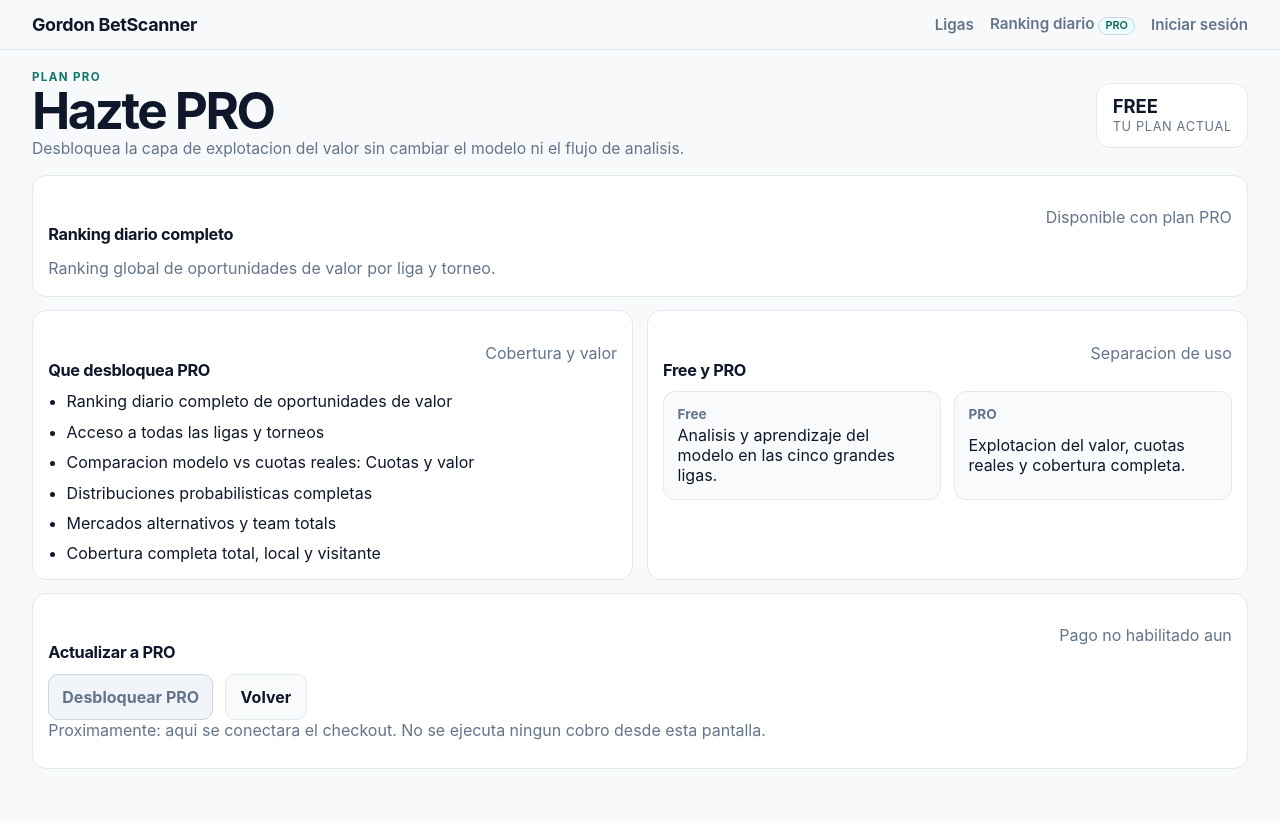
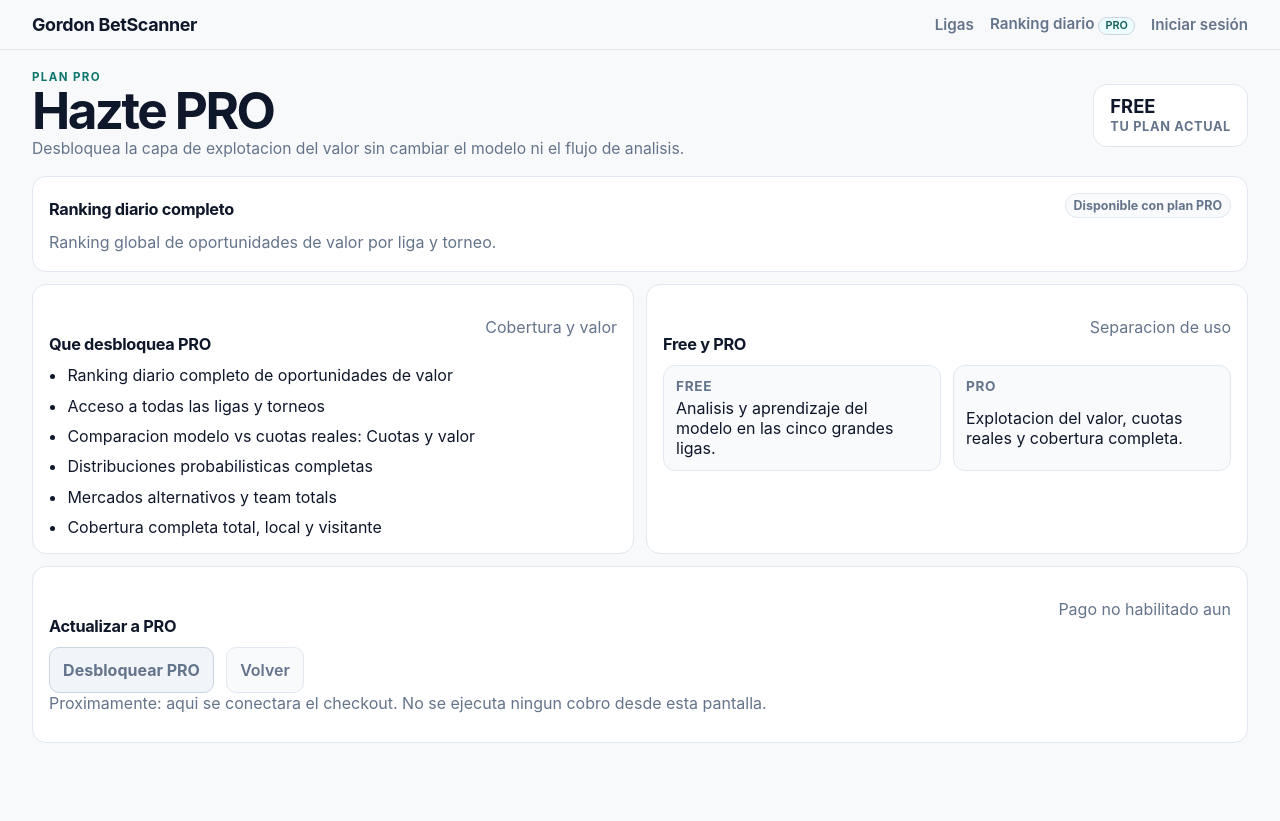
Before and after one commit to pablo-deabajo-plans/web, a FastAPI app: page /upgrade in a window 1280 px wide. After the commit the page ends 743 px from the top, so only its background shows below. Run offline with FastAPI, Linux system fonts and the light colour scheme; parts of the project's set-up code (start-up, migrations or seed data) failed here and were passed over; some libraries are stand-ins or nearby versions.

Commit message:
cambios de html y css

```diff
--- a/backend/app/web/static/style.css
+++ b/backend/app/web/static/style.css
@@ -13,6 +13,13 @@
   --positive: #15803d;
   --warning: #b45309;
   --mono: "JetBrains Mono", "SFMono-Regular", Consolas, "Liberation Mono", Menlo, monospace;
+  --space-xs: 0.25rem;
+  --space-sm: 0.5rem;
+  --space-md: 0.75rem;
+  --space-lg: 1rem;
+  --space-xl: 1.25rem;
+  --radius-card: 14px;
+  --radius-control: 10px;
 }
 
 * { box-sizing: border-box; }
@@ -78,31 +85,31 @@ a { color: inherit; text-decoration: none; }
   display: flex;
   justify-content: space-between;
   align-items: end;
-  gap: 1.5rem;
-  margin-bottom: 0.9rem;
+  gap: var(--space-xl);
+  margin-bottom: var(--space-lg);
 }
 
 .hero-copy-block {
   display: grid;
-  gap: 0.55rem;
+  gap: var(--space-sm);
   max-width: 880px;
 }
 
 .hero-meta {
   display: flex;
-  gap: 0.75rem;
+  gap: var(--space-md);
   flex-wrap: wrap;
   justify-content: flex-end;
 }
 
 .hero-stat {
   min-width: 132px;
-  padding: 0.8rem 0.95rem;
+  padding: var(--space-md) var(--space-lg);
   border: 1px solid var(--line);
-  border-radius: 14px;
+  border-radius: var(--radius-card);
   background: var(--surface);
   display: grid;
-  gap: 0.22rem;
+  gap: var(--space-xs);
 }
 
 .hero-stat strong {
@@ -239,12 +244,33 @@ h3 {
 
 .locked-note {
   display: block;
-  margin-top: 0.8rem;
-  padding: 0.8rem 0.9rem;
+  margin-top: var(--space-md);
+  padding: var(--space-md) var(--space-lg);
   border: 1px solid var(--line);
-  border-radius: 10px;
+  border-radius: var(--radius-control);
   background: var(--surface-2);
   font-weight: 600;
+}
+
+.pro-state-label {
+  display: inline-flex;
+  justify-self: end;
+  align-items: center;
+  width: fit-content;
+  margin-left: auto;
+  padding: var(--space-xs) var(--space-sm);
+  border: 1px solid var(--line);
+  border-radius: 999px;
+  background: var(--surface-2);
+  color: var(--muted);
+  font-size: 0.78rem;
+  font-weight: 700;
+}
+
+.pro-state-label:hover,
+.pro-state-label:focus-visible {
+  border-color: var(--line-strong);
+  color: var(--text);
 }
 
 .locked-note-link:hover,
@@ -306,15 +332,34 @@ h3 {
 
 label {
   display: grid;
-  gap: 0.35rem;
+  gap: var(--space-xs);
   font-size: 0.92rem;
 }
 
-label span {
+.text-meta,
+.text-label,
+label span,
+.hero-stat span,
+thead th {
   color: var(--muted);
-  font-size: 0.72rem;
   text-transform: uppercase;
   letter-spacing: 0.05em;
+  font-weight: 700;
+}
+
+.text-meta,
+.hero-stat span,
+thead th {
+  font-size: 0.8rem;
+}
+
+.text-label,
+label span {
+  font-size: 0.72rem;
+}
+
+.text-value {
+  color: var(--text);
   font-weight: 700;
 }
 
@@ -322,10 +367,10 @@ input,
 select,
 button {
   width: 100%;
-  border-radius: 10px;
+  border-radius: var(--radius-control);
   border: 1px solid var(--line);
   background: #fff;
-  padding: 0.74rem 0.82rem;
+  padding: var(--space-md) 0.82rem;
   font: inherit;
   color: var(--text);
 }
@@ -336,7 +381,7 @@ button,
   display: inline-flex;
   align-items: center;
   justify-content: center;
-  gap: 0.35rem;
+  gap: var(--space-xs);
   font-weight: 700;
   transition: background-color 120ms ease, border-color 120ms ease, color 120ms ease;
 }
@@ -367,11 +412,12 @@ button:focus-visible {
 }
 
 .button-secondary {
-  padding: 0.68rem 0.9rem;
+  padding: 0.64rem 0.82rem;
   background: var(--surface-2);
   border: 1px solid var(--line);
-  border-radius: 10px;
-  color: var(--text);
+  border-radius: var(--radius-control);
+  color: var(--muted);
+  font-weight: 600;
 }
 
 .button-secondary:hover,
@@ -393,8 +439,8 @@ button:focus-visible {
   display: flex;
   justify-content: space-between;
   align-items: end;
-  gap: 1rem;
-  margin-bottom: 0.8rem;
+  gap: var(--space-lg);
+  margin-bottom: var(--space-md);
 }
 
 .league-grid,
@@ -402,7 +448,7 @@ button:focus-visible {
 .panel-grid,
 .stat-grid {
   display: grid;
-  gap: 0.85rem;
+  gap: var(--space-md);
 }
 
 .league-grid {
@@ -426,7 +472,7 @@ button:focus-visible {
 .empty-card,
 .stat-card,
 .panel {
-  padding: 0.95rem;
+  padding: var(--space-lg);
 }
 
 .mini-kicker {
@@ -547,33 +590,37 @@ tbody tr:last-child td {
 
 .tabs {
   display: flex;
-  gap: 0.6rem;
+  gap: var(--space-sm);
   flex-wrap: wrap;
+  padding-block: var(--space-xs);
 }
 
 .tab-link {
-  padding: 0.72rem 1rem;
+  padding: 0.68rem var(--space-lg);
   border: 1px solid var(--line);
   border-radius: 999px;
   background: var(--surface);
+  color: var(--muted);
+  font-weight: 600;
 }
 
 .tab-link.is-active {
-  background: var(--accent);
-  color: white;
-  border-color: var(--accent);
+  background: var(--surface);
+  color: var(--text);
+  border-color: var(--line-strong);
+  font-weight: 800;
 }
 
 .mini-grid {
   display: grid;
   grid-template-columns: repeat(2, minmax(0, 1fr));
-  gap: 0.8rem;
+  gap: var(--space-md);
 }
 
 .mini-grid div {
   display: grid;
-  gap: 0.2rem;
-  padding: 0.85rem;
+  gap: var(--space-xs);
+  padding: var(--space-md);
   border-radius: 12px;
   background: var(--surface-2);
   border: 1px solid var(--line);
--- a/backend/app/web/templates/login.html
+++ b/backend/app/web/templates/login.html
@@ -2,11 +2,11 @@
 {% block title %}Iniciar sesión | Gordon BetScanner{% endblock %}
 {% block content %}
 <section class="section auth-panel">
-  <article class="panel">
-    <div class="panel-head">
+  <article class="card panel">
+    <header class="panel-head">
       <h3>Iniciar sesión</h3>
       <p>Acceso por correo y contraseña</p>
-    </div>
+    </header>
     {% if error %}<p class="form-error">{{ error }}</p>{% endif %}
     <form method="post" class="account-form">
       <label>
--- a/backend/app/web/templates/register.html
+++ b/backend/app/web/templates/register.html
@@ -2,11 +2,11 @@
 {% block title %}Registro | Gordon BetScanner{% endblock %}
 {% block content %}
 <section class="section auth-panel">
-  <article class="panel">
-    <div class="panel-head">
+  <article class="card panel">
+    <header class="panel-head">
       <h3>Crear cuenta</h3>
       <p>Plan free por defecto</p>
-    </div>
+    </header>
     {% if error %}<p class="form-error">{{ error }}</p>{% endif %}
     <form method="post" class="account-form">
       <label>
--- a/backend/app/web/templates/upgrade.html
+++ b/backend/app/web/templates/upgrade.html
@@ -2,11 +2,11 @@
 {% block title %}Hazte PRO | Gordon BetScanner{% endblock %}
 {% block content %}
 <section class="hero upgrade-hero">
-  <div>
+  <header>
     <p class="eyebrow">Plan PRO</p>
     <h1>Hazte PRO</h1>
     <p class="hero-copy">Desbloquea la capa de explotacion del valor sin cambiar el modelo ni el flujo de analisis.</p>
-  </div>
+  </header>
   <div class="hero-meta">
     <div class="hero-stat">
       <strong>{{ plan_access.plan|upper }}</strong>
@@ -16,19 +16,19 @@
 </section>
 
 <section class="section panel-grid">
-  <article class="panel panel-span">
-    <div class="panel-head">
+  <article class="card panel panel-span">
+    <header class="panel-head">
       <h3>{{ feature.label }}</h3>
-      <p>Disponible con plan PRO</p>
-    </div>
+      <a class="pro-state-label" href="/upgrade?feature={{ feature_key }}">Disponible con plan PRO</a>
+    </header>
     <p class="upgrade-copy">{{ feature.description }}</p>
   </article>
 
-  <article class="panel">
-    <div class="panel-head">
+  <article class="card panel">
+    <header class="panel-head">
       <h3>Que desbloquea PRO</h3>
       <p>Cobertura y valor</p>
-    </div>
+    </header>
     <ul class="upgrade-list">
       <li>Ranking diario completo de oportunidades de valor</li>
       <li>Acceso a todas las ligas y torneos</li>
@@ -39,22 +39,22 @@
     </ul>
   </article>
 
-  <article class="panel">
-    <div class="panel-head">
+  <article class="card panel">
+    <header class="panel-head">
       <h3>Free y PRO</h3>
       <p>Separacion de uso</p>
-    </div>
+    </header>
     <div class="mini-grid">
-      <div><strong>Free</strong><span>Analisis y aprendizaje del modelo en las cinco grandes ligas.</span></div>
-      <div><strong>PRO</strong><span>Explotacion del valor, cuotas reales y cobertura completa.</span></div>
+      <div><strong class="text-label">Free</strong><span>Analisis y aprendizaje del modelo en las cinco grandes ligas.</span></div>
+      <div><strong class="text-label">PRO</strong><span>Explotacion del valor, cuotas reales y cobertura completa.</span></div>
     </div>
   </article>
 
-  <article class="panel panel-span">
-    <div class="panel-head">
+  <article class="card panel panel-span">
+    <header class="panel-head">
       <h3>Actualizar a PRO</h3>
       <p>Pago no habilitado aun</p>
-    </div>
+    </header>
     <div class="upgrade-action-row">
       <button type="button" class="button-disabled" onclick="handleUpgradeToPro()" aria-describedby="upgrade-placeholder-note">Desbloquear PRO</button>
       <a class="button-secondary" href="{{ return_to }}">Volver</a>
```
Also changed, not shown: other parts of backend/app/web/static/style.css (+18 -23 lines), backend/app/web/templates/account.html (+15 -15 lines), backend/app/web/templates/daily_value.html (+7 -7 lines), backend/app/web/templates/index.html (+9 -9 lines), backend/app/web/templates/league_detail.html (+11 -11 lines), backend/app/web/templates/match_detail.html (+47 -47 lines).
